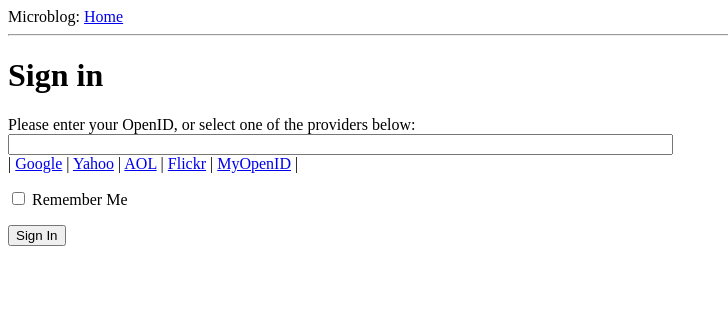
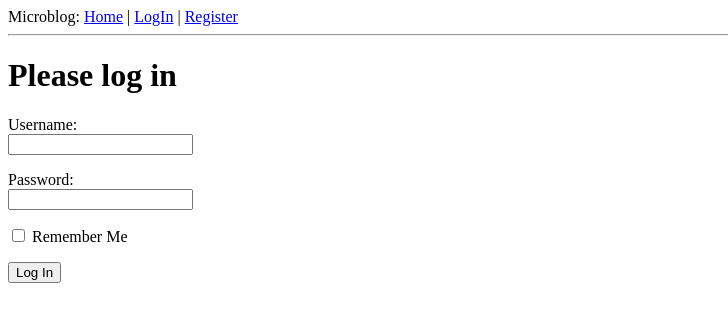
Before and after one commit to suzyni/sblog, a Flask app: a page that uses app/templates/base.html in a window 1280 px wide. Shown: the top 322 px of the page, without its empty margins (0-728 px from the left). Run offline with Flask 2, Linux system fonts and the light colour scheme.

Commit message:
adding user login/logout/register

```diff
--- a/app/__init__.py
+++ b/app/__init__.py
@@ -1,8 +1,12 @@
+from flask_login import LoginManager
 from flask import Flask
 from flask_sqlalchemy import SQLAlchemy
 
 app = Flask(__name__)
 app.config.from_object('config')
 db = SQLAlchemy(app)
+lm = LoginManager()
+lm.login_view = "login"
+lm.init_app(app)
 
 from app import views, models
--- a/app/forms.py
+++ b/app/forms.py
@@ -1,7 +1,13 @@
 from flask_wtf import FlaskForm
-from wtforms import StringField, BooleanField
+from wtforms import StringField, PasswordField, BooleanField
 from wtforms.validators import DataRequired
 
 class LoginForm(FlaskForm):
-    openid = StringField('openid', validators=[DataRequired()])
+    username = StringField('username', validators=[DataRequired()])
+    password = PasswordField('password', validators=[DataRequired()])
     remember_me = BooleanField('remember_me', default=False)
+
+class RegisterForm(FlaskForm):
+    email = StringField('email', validators=[DataRequired()])
+    nickname = StringField('nickname', validators=[DataRequired()])
+    password = PasswordField('password', validators=[DataRequired()])
--- a/app/templates/base.html
+++ b/app/templates/base.html
@@ -7,7 +7,15 @@
     {% endif %}
   </head>
   <body>
-    <div>Microblog: <a href="/index">Home</a></div>
+    <div>Microblog:
+      <a href="/index">Home</a> | <a href="/login">LogIn</a>
+      {% if g.user.is_authenticated %}
+      | <a href="{{ url_for('user', nickname=g.user.nickname) }}">Your Profile</a>
+      | <a href="{{ url_for('logout') }}">Logout</a>
+      {% else %}
+      | <a href="{{ url_for('register') }}">Register</a>
+      {% endif %}
+    </div>
     <hr>
     {% with messages = get_flashed_messages() %}
       {% if messages %}
--- a/app/templates/login.html
+++ b/app/templates/login.html
@@ -1,33 +1,18 @@
 <!-- extend from base layout -->
 {% extends "base.html" %}
 {% block content %}
-<script type="text/javascript">
-function set_openid(openid, pr)
-{
-    u = openid.search('<username>')
-    if (u != -1) {
-        //openid requires username
-        user = prompt('Enter your ' + pr + ' username:')
-        openid = openid.substr(0, u) + user
-    }
-    form = document.forms['login'];
-    form.elements['openid'].value = openid
-}
-</script>
-  <h1>Sign in</h1>
-  <form action="" method="post" name="login">
-    {{ form.hidden_tag()}}
-    <p>
-        Please enter your OpenID, or select one of the providers below:<br>
-        {{ form.openid(size=80) }}<br>
-        {% for error in form.openid.errors %}
-          <span style="color: red;">[{{error}}]</span>
-        {% endfor %}
-        |{% for pr in providers %}
-          <a href="javascript:set_openid('{{ pr.url }}', '{{pr.name}}');">{{ pr.name }}</a> |
-        {% endfor %}
-    </p>
-    <p>{{ form.remember_me }} Remember Me</p>
-    <p><input type="submit" value="Sign In"></p>
-  </form>
+    <h1>Please log in</h1>
+    <form action="" method="post" name="login">
+      {{ form.hidden_tag() }}
+      <p>
+        Username:<br>
+        {{ form.username }}<br>
+      </p>
+      <p>
+        Password:<br>
+        {{ form.password }}<br>
+      </p>
+      <p>{{ form.remember_me }} Remember Me</p>
+      <p><input type="submit" value="Log In"></p>
+    </form>
 {% endblock %}
--- a/app/views.py
+++ b/app/views.py
@@ -1,19 +1,71 @@
-from flask import render_template, flash, redirect
-from app import app
-from .forms import LoginForm
+from flask import render_template, flash, session, redirect, url_for, request, g, abort
+from flask_login import login_user, logout_user, current_user, login_required
+from app import app, db, lm
+from .forms import LoginForm, RegisterForm
+from .models import User
 
 @app.route('/')
 @app.route('/index')
+@login_required
 def index():
-    user = {'nickname': 'ss'}
+    user = g.user
     posts = [{'author': {'nickname': 'ss'}, 'body': "i love fe!"},
             {'author': {'nickname': 'fe'}, 'body': "i love ss even more!"}]
     return render_template('index.html', title='Home', user=user, posts=posts)
 
+@lm.user_loader
+def load_user(id):
+    return User.query.get(int(id))
+
+@app.before_request
+def before_request():
+    g.user = current_user
+
 @app.route('/login', methods=['GET', 'POST'])
 def login():
+    if g.user is not None and g.user.is_authenticated:
+        flash('You are already logged in as %s.' % g.user.nickname)
+        return redirect(url_for('index'))
     form = LoginForm()
     if form.validate_on_submit():
-        flash('Login requested for OpenID="%s", remember_me=%s' % (form.openid.data, str(form.remember_me.data)))
-        return redirect('/index')
-    return render_template('login.html', title='Sign In', form=form, providers=app.config['OPENID_PROVIDERS'])
+        user = User.query.filter_by(nickname=form.username.data).first()
+        if user == None:
+            flash('User %s not found.' % form.username.data)
+            return redirect(url_for('login'))
+        if user.password != form.password.data:
+            flash('Wrong password!')
+            return redirect(url_for('login'))
+        login_user(user, remember = form.remember_me.data)
+        flash('Login as "%s"' % form.username.data) # login && after login
+        return redirect( request.args.get('next') or url_for('index'))
+    return render_template('login.html', title='Sign In', form=form)
+
+@app.route('/register', methods=['GET', 'POST'])
+def register():
+    form = RegisterForm()
+    if form.validate_on_submit():
+        users = User.query.filter_by(email=form.email.data).all()
+        if users:
+            flash('This email has already been registered!')
+            return redirect(url_for('login'))
+        user = User(nickname=form.nickname.data, email=form.email.data, password=form.password.data)
+        db.session.add(user)
+        db.session.commit()
+        return redirect(url_for('login'))
+    return render_template('register.html', title='Register new user', form=form)
+
+@app.route('/logout')
+def logout():
+    logout_user()
+    return redirect(url_for('login'))
+
+@app.route('/user/<nickname>')
+@login_required
+def user(nickname):
+    user = User.query.filter_by(nickname=nickname).first()
+    if user == None:
+        flash('User %s not found.' % nickname)
+        return redirect(url_for('index'))
+    posts = [{'author': user, 'body': 'Test post #1'},
+             {'author': user, 'body': 'Test post #2'}]
+    return render_template('user.html', user=user, posts=posts)
```
Also changed, not shown: app/models.py (+16 -0 lines), app/templates/index.html (+5 -3 lines), app/templates/register.html (added, +22 -0 lines), app/templates/user.html (added, +11 -0 lines), db_repository/versions/003_migration.py (added, +28 -0 lines), app.db.
